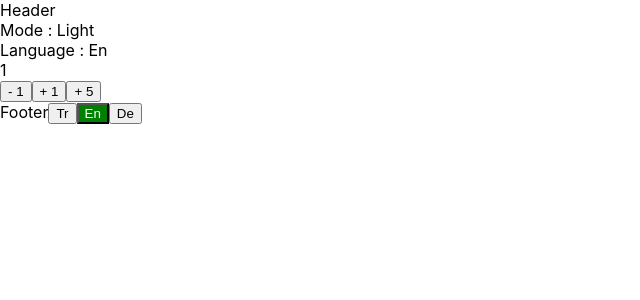
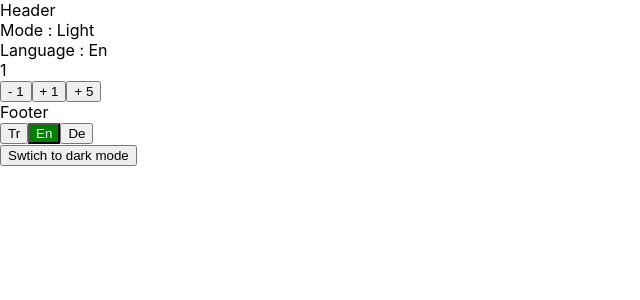
Before and after one commit to Halil-Kuray/Redux-prototrk, a React (Create React App) app in the folder app/: page / in a window 1280 px wide. Shown: the top 300 px of the page, without its empty margins (0-640 px from the left). Built offline with nearby package versions, Linux system fonts and the light colour scheme.

Commit message:
dark and light mode with redux toolkit

```diff
--- a/app/src/App.js
+++ b/app/src/App.js
@@ -3,11 +3,14 @@ import CounterActions from "./components/CounterActions";
 import React from "react";
 import Header from './components/Header'
 import Footer from "./components/Footer";
+import { useSelector } from "react-redux";
 
 function App() {
 
+  const dark = useSelector((state) => state.preferences.dark)
+
   return (
-    <div>
+    <div className={dark ? "dark" : "light"}>
         <Header/>
         <Counter />
         <CounterActions />
--- a/app/src/components/Footer.js
+++ b/app/src/components/Footer.js
@@ -13,13 +13,23 @@ function Footer() {
         dispatch(setLanguage(lang))
     }
 
+
+
   return (
     <div>
         Footer
+        <div>
+            {Languages.map((lang,index) => (
+                <button onClick={() => handleLanguage(lang)} className={lang === language ? "active" : ""} key={index}> {lang} </button>
+            ))}
+        </div>
+        <div>
+            <button onClick={() => dispatch(setDarkMode())}>
+                {dark ? "Swtich to light mode" : "Swtich to dark mode"}
+            </button>
+        </div>
 
-        {Languages.map((lang,index) => (
-            <button onClick={() => handleLanguage(lang)} className={lang === language ? "active" : ""} key={index}> {lang} </button>
-        ))}
+
 
     </div>
   )
--- a/app/src/index.css
+++ b/app/src/index.css
@@ -16,3 +16,13 @@ code {
   background-color: green;
   color: #fff;
 }
+
+.dark{
+  background-color: #000;
+  color:#fff
+}
+
+.light{
+  background-color: #fff;
+  color: #000;
+}
```
